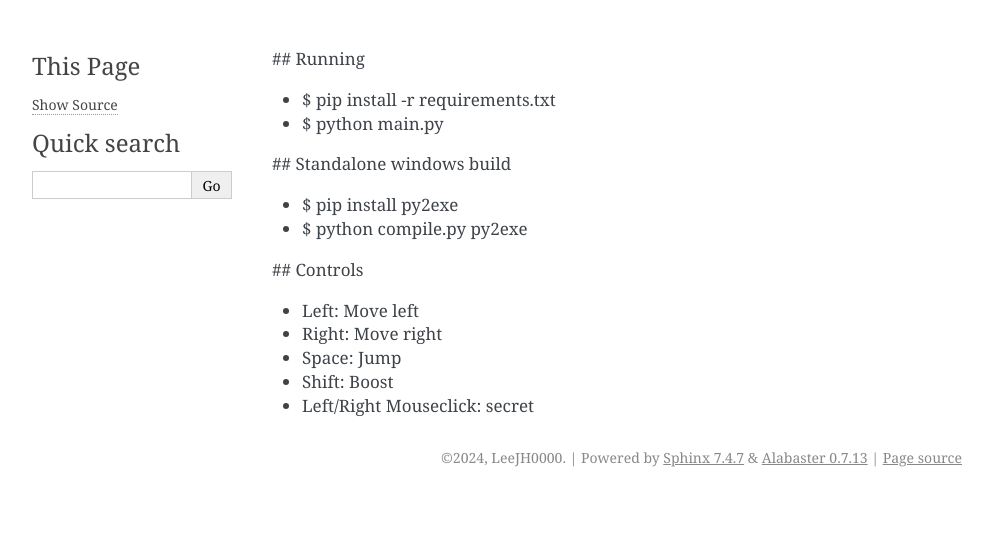
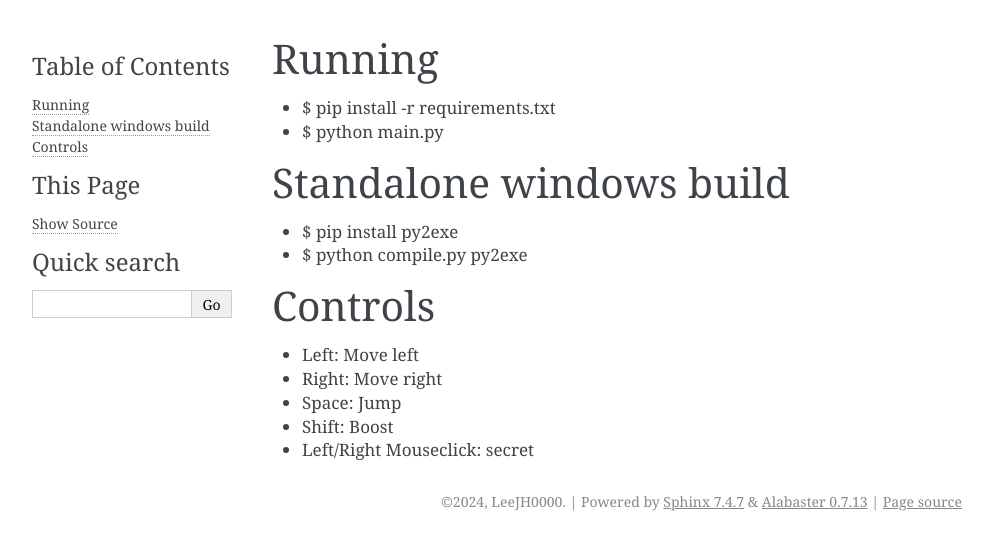
Before and after one commit to wnstndks/OSSW, a Sphinx documentation site: the page built from docs/usage.rst, in a window 1280 px wide. Shown: the top 550 px of the page, without its empty margins (148-1141 px from the left). Built offline with Sphinx 7.4.7, drawn with Linux system fonts in a browser that asks for light colours.

Commit message:
usage version 0.0.4

```diff
--- a/docs/usage.rst
+++ b/docs/usage.rst
@@ -1,14 +1,17 @@
-## Running
+Running
+=================
 
 * $ pip install -r requirements.txt
 * $ python main.py
 
-## Standalone windows build
+Standalone windows build
+=================
 
 * $ pip install py2exe
 * $ python compile.py py2exe
 
-## Controls
+Controls
+=================
 
 * Left: Move left
 * Right: Move right
```
